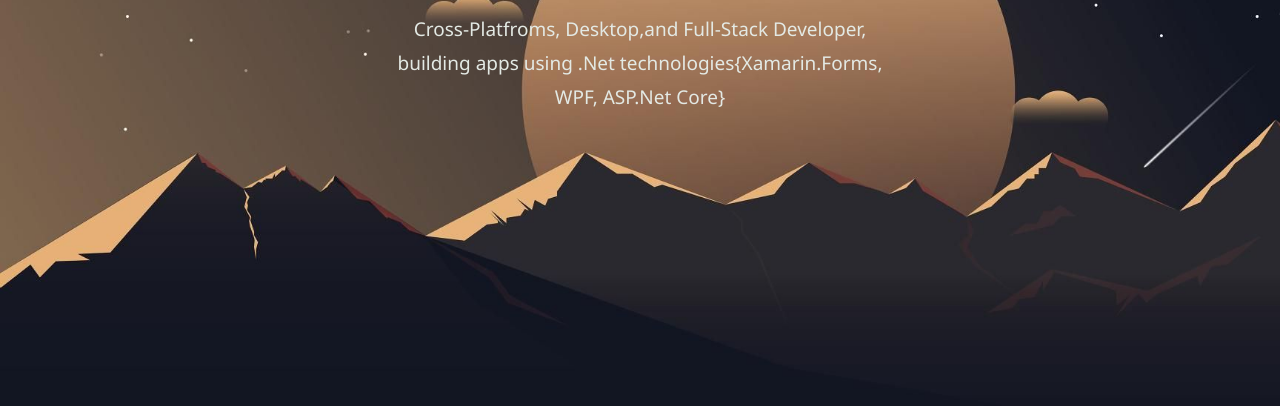
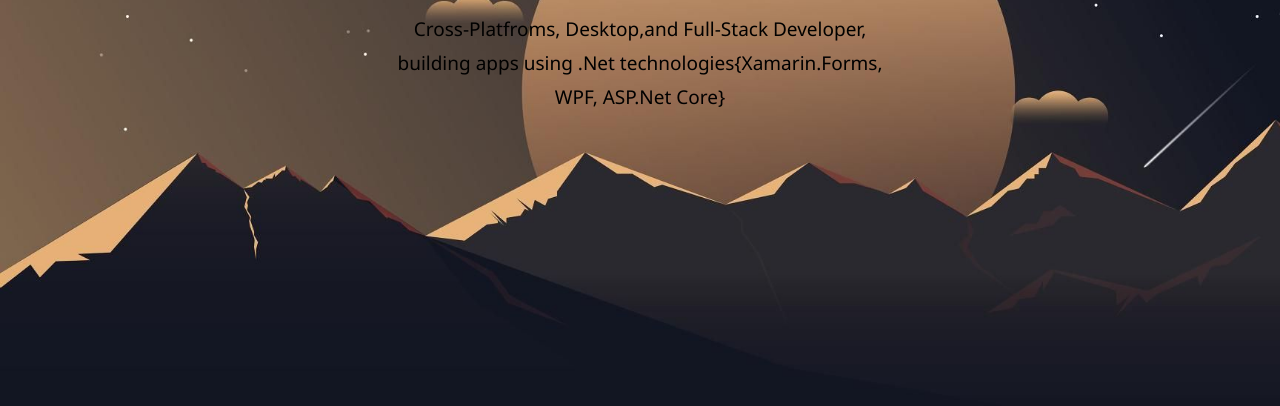
Before and after one commit to ruhmany/Portfolio, a plain HTML site: page index.html in a window 1280 px wide. Shown: the part 394-800 px from the top of the page. Drawn offline with Linux system fonts and the light colour scheme.

Commit message:
Update index.html

```diff
--- a/index.html
+++ b/index.html
@@ -31,7 +31,7 @@
         <div class="intro">
             <!-- <img class="My-Pic" src="Assets/MyPic.jpg" alt=""> -->
             <h1>Abdelrhman Ahmed Ali</h1>
-            <p class="aboutMe" >Cross-Platfroms, Desktop,and Full-Stack Developer, building apps using .Net technologies{Xamarin.Forms,
+            <p style="color:black;" >Cross-Platfroms, Desktop,and Full-Stack Developer, building apps using .Net technologies{Xamarin.Forms,
                 WPF, ASP.Net
                 Core}</p>
         </div>
```
